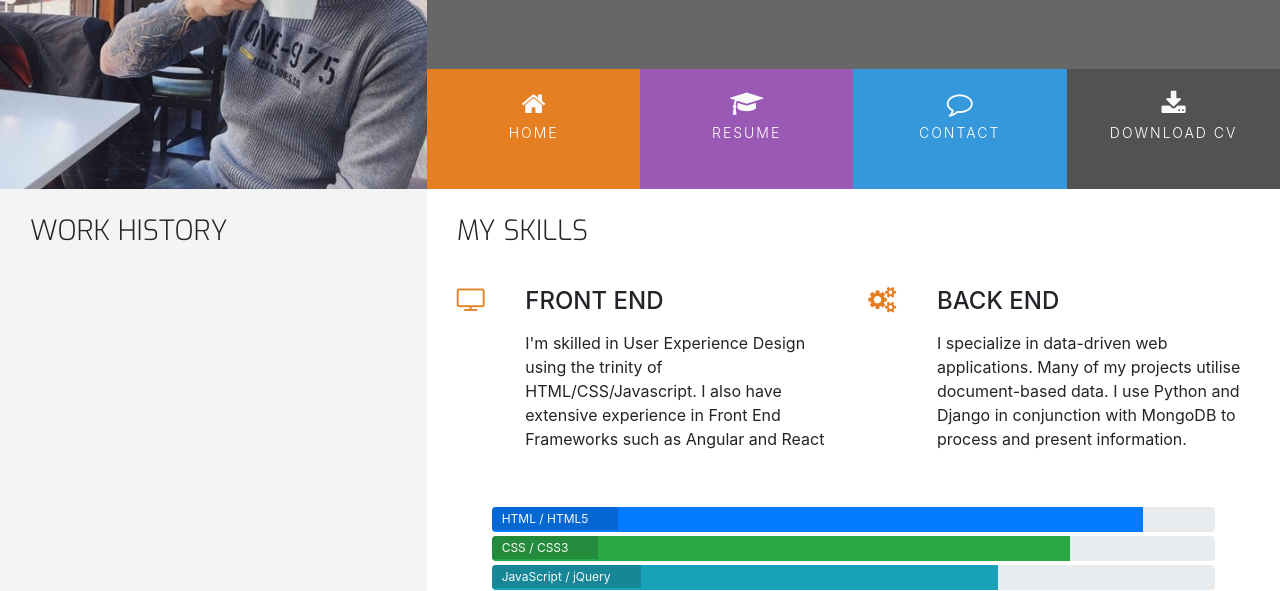
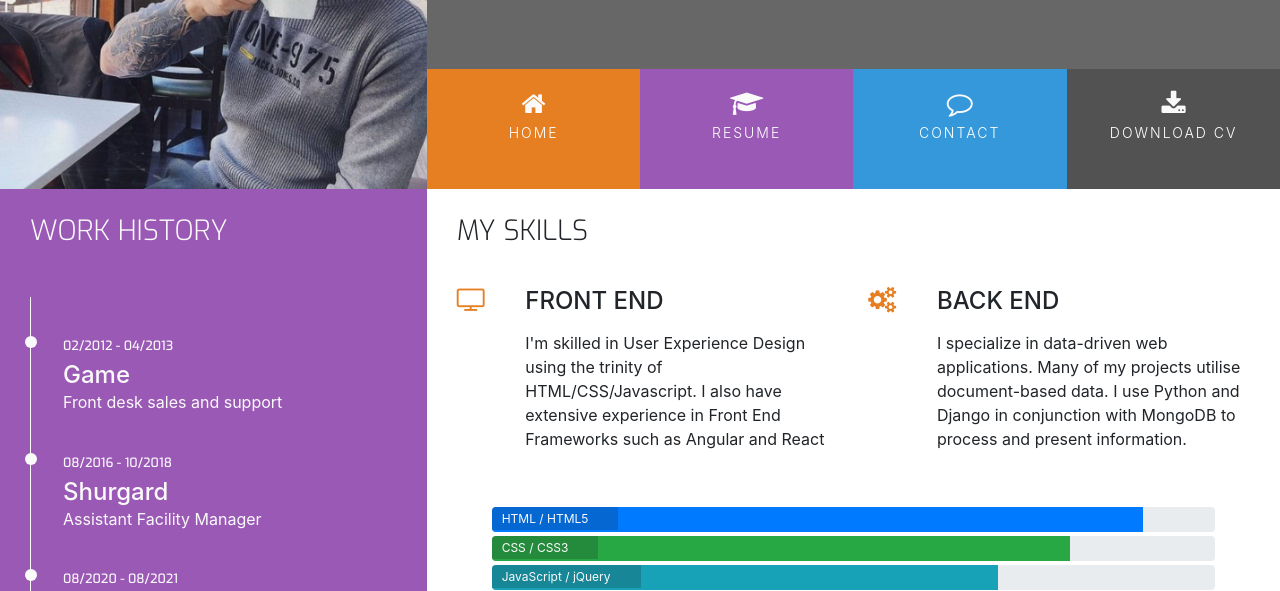
Before and after one commit to qburn93/my-portfolio, a plain HTML site: page resume.html in a window 1280 px wide. Shown: the part 180-771 px from the top of the page. Drawn offline with nearby package versions, Linux system fonts and the light colour scheme.

Commit message:
Add experiance timeline to resume page

```diff
--- a/assets/css/style.css
+++ b/assets/css/style.css
@@ -12,6 +12,10 @@
 
 .bg-color-personal-info {
     background-color: #f4f4f4;
+}
+
+.bg-color-work-history {
+    background-color: #9b59b6;
 }
 
 .ui-menu-color-home {
@@ -63,6 +67,7 @@ h4 {
     float: none;
 }
 
+.history-heading,
 .section-heading {
     font-family: "Exo", sans-serif;
     font-weight: 300;
@@ -281,3 +286,51 @@ footer {
 .progress-section {
     margin: 40px 20px;
 }
+
+/* ----------------------------------------Work History */
+
+.history-heading {
+    color: #fafafa;
+    margin-bottom: 50px;
+}
+
+.timeline-item {
+    padding: 4em 2em 0em 2em;
+    position: relative;
+    color: #fafafa;
+    border-left: 1px solid;
+}
+
+.timeline-item p {
+    padding: 0;
+    margin: 0;
+}
+
+.timeline-item:before {
+    content: attr(data-dates);
+    position: absolute;
+    left: 2.5em;
+    top: 3em;
+    display: block;
+    font-family: "Exo", sans-serif;
+    font-weight: 500;
+    font-size: 0.8em;
+    padding: 0;
+    margin: 0;
+}
+
+.timeline-item:after {
+    width: 12px;
+    height: 12px;
+    display: block;
+    top: 2.4em;
+    position: absolute;
+    left: -6px;
+    border-radius: 12px;
+    content: '';
+    background: #fafafa;
+}
+
+.history-items {
+    margin-bottom: 30px;
+}
--- a/resume.html
+++ b/resume.html
@@ -44,12 +44,30 @@
     </header>
     <section class="container-fluid">
         <div class="row">
-            <div class="col-md-4 bg-color-personal-info section-column">
+            <div class="col-md-4 bg-color-work-history section-column">
                 <div class="row">
                     <div class="col-12">
-                        <h3 class="section-heading uppercase">
+                        <h3 class="history-heading uppercase">
                             Work History
                         </h3>
+                    </div>
+                </div>
+                <div class="history-items">
+                    <div class="timeline-item" data-dates="02/2012 - 04/2013">
+                        <h4>Game</h4>
+                        <p>Front desk sales and support</p>
+                    </div>
+                    <div class="timeline-item" data-dates="08/2016 - 10/2018">
+                        <h4>Shurgard</h4>
+                        <p>Assistant Facility Manager</p>
+                    </div>
+                    <div class="timeline-item" data-dates="08/2020 - 08/2021">
+                        <h4>Study: Alarm technician</h4>
+                        <p></p>
+                    </div>
+                    <div class="timeline-item" data-dates="07/2022 - 04/2023">
+                        <h4>Study: Full Stack Developer</h4>
+                        <p></p>
                     </div>
                 </div>
             </div>
@@ -115,7 +133,7 @@
                         </div>
                         <div class="progress">
                             <div class="progress-bar bg-danger" role="progressbar" aria-valuenow="80" aria-valuemin="0" aria-valuemax="100" style="width:80%;">
-                                <span class="sr-only">0% complete</span>
+                                <span class="sr-only">80% complete</span>
                             </div>
                             <span class="progress-type">SQL / NoSQL</span>
                         </div>
```
